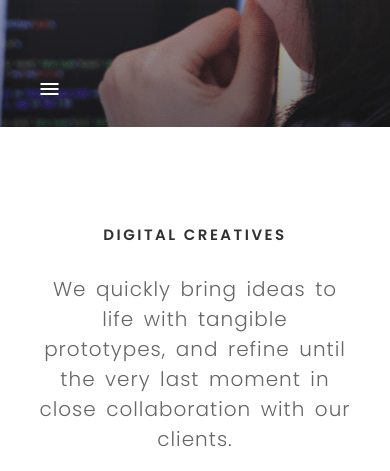
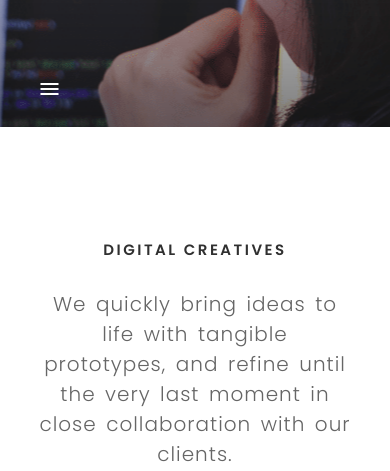
Before and after one commit to banyurachman/Unity-Web, a website: page index.html in a window 390 px wide. Shown: the part 373-844 px from the top of the page. Drawn offline with nearby package versions, Linux system fonts and the light colour scheme.

Commit message:
About us padding top on mobile fixing

```diff
--- a/css/style.scss
+++ b/css/style.scss
@@ -276,7 +276,7 @@ main{
 #aboutUsSection{
 
   @include respond-to('phone'){
-      padding-top: 0px;
+      padding-top: 15px;
   }
 
   .text.container{
```
Also changed, not shown: css/style.css.
